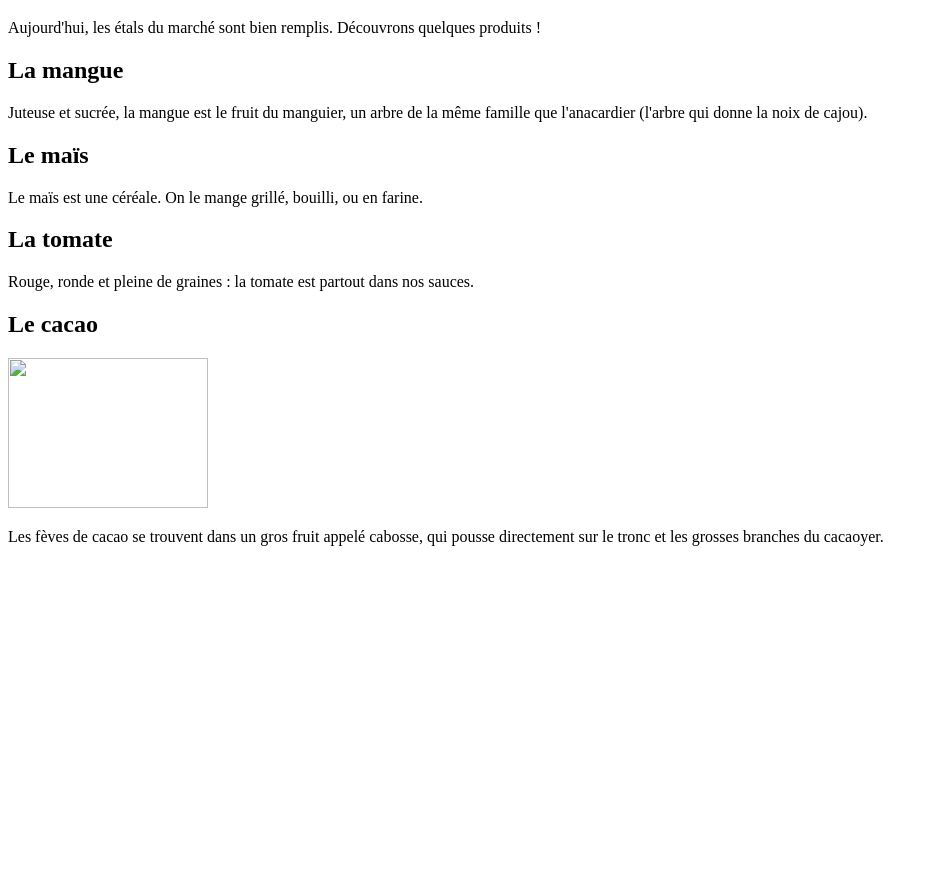
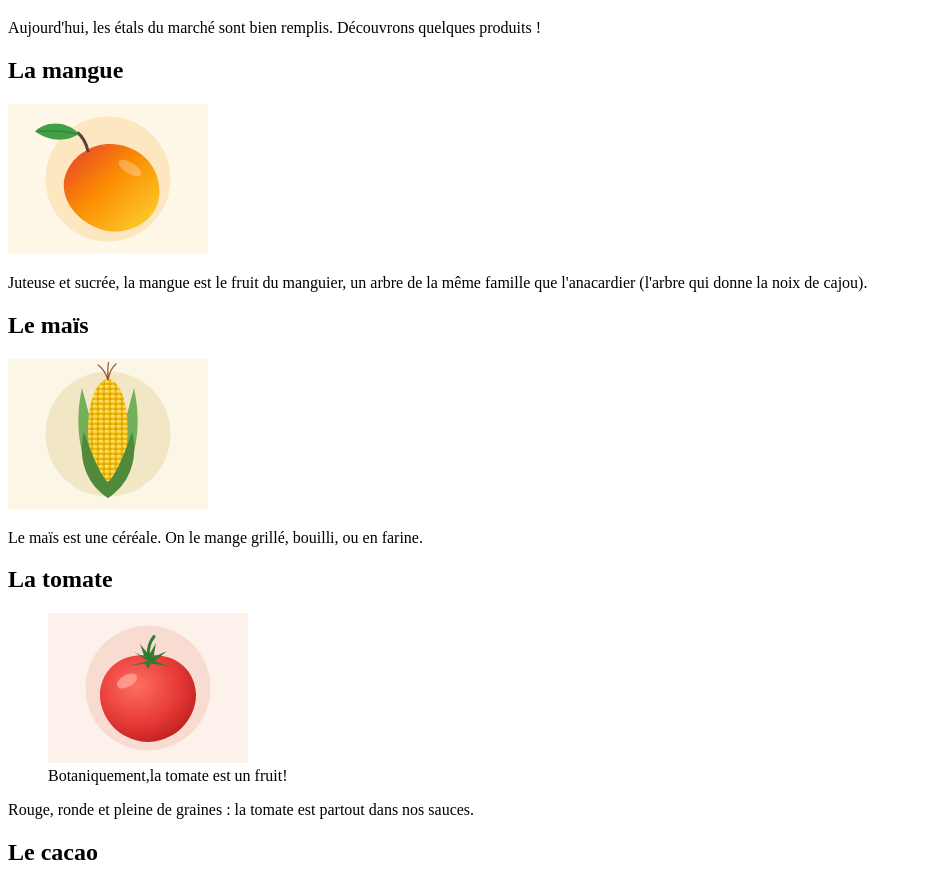
Before and after one commit to jovialelohouin-blip/exercices-html-main, a plain HTML site: page niveau-1-graine/05-images/index.html in a window 1280 px wide. Shown: the part 61-944 px from the top of the page, without its empty margins (0-933 px from the left). Before the commit the page ends 800 px from the top, so only its background shows below. Drawn offline with Linux system fonts and the light colour scheme.

Commit message:
index 5e partie niveau1

```diff
--- a/niveau-1-graine/05-images/index.html
+++ b/niveau-1-graine/05-images/index.html
@@ -12,6 +12,7 @@
   <h2>La mangue</h2>
   <!-- TODO 1 : affichez l'image images/mangue.svg avec un texte alternatif (alt),
        une largeur de 200 et une hauteur de 150 -->
+       <img src="images/mangue.svg" width="200" height="150" alt="une mangue mure">
   <!-- TODO 5 : faites ensuite de cette image un lien vers https://fr.wikipedia.org/wiki/Mangue -->
   <p>
     Juteuse et sucrée, la mangue est le fruit du manguier, un arbre de la même famille
@@ -20,17 +21,22 @@
 
   <h2>Le maïs</h2>
   <!-- TODO 2 : affichez l'image du maïs, rangée dans le sous-dossier images/cereales -->
+   <img src="images/cereales/mais.svg" width="200" height="150" alt="un maïs">
   <p>Le maïs est une céréale. On le mange grillé, bouilli, ou en farine.</p>
 
   <h2>La tomate</h2>
   <!-- TODO 3 : affichez images/tomate.svg dans une balise <figure>,
        avec la légende "Botaniquement, la tomate est un fruit !" -->
+       <figure>
+        <img src="images/tomate.svg" width="200" height="150" alt="une tomate">
+        <figcaption>Botaniquement,la tomate est un fruit!</figcaption>
+      </figure>
   <p>Rouge, ronde et pleine de graines : la tomate est partout dans nos sauces.</p>
 
   <h2>Le cacao</h2>
   <!-- TODO 4 : cette image ne s'affiche pas. Le chemin contient 2 erreurs : trouvez-les !
        Écrivez ensuite un vrai texte alternatif. -->
-  <img src="image/cacao.png" alt="" width="200" height="150">
+  <img src="images/cacao.svg" alt="" width="200" height="150" alt="une cabosse de cacao">
   <p>
     Les fèves de cacao se trouvent dans un gros fruit appelé cabosse, qui pousse
     directement sur le tronc et les grosses branches du cacaoyer.
```
